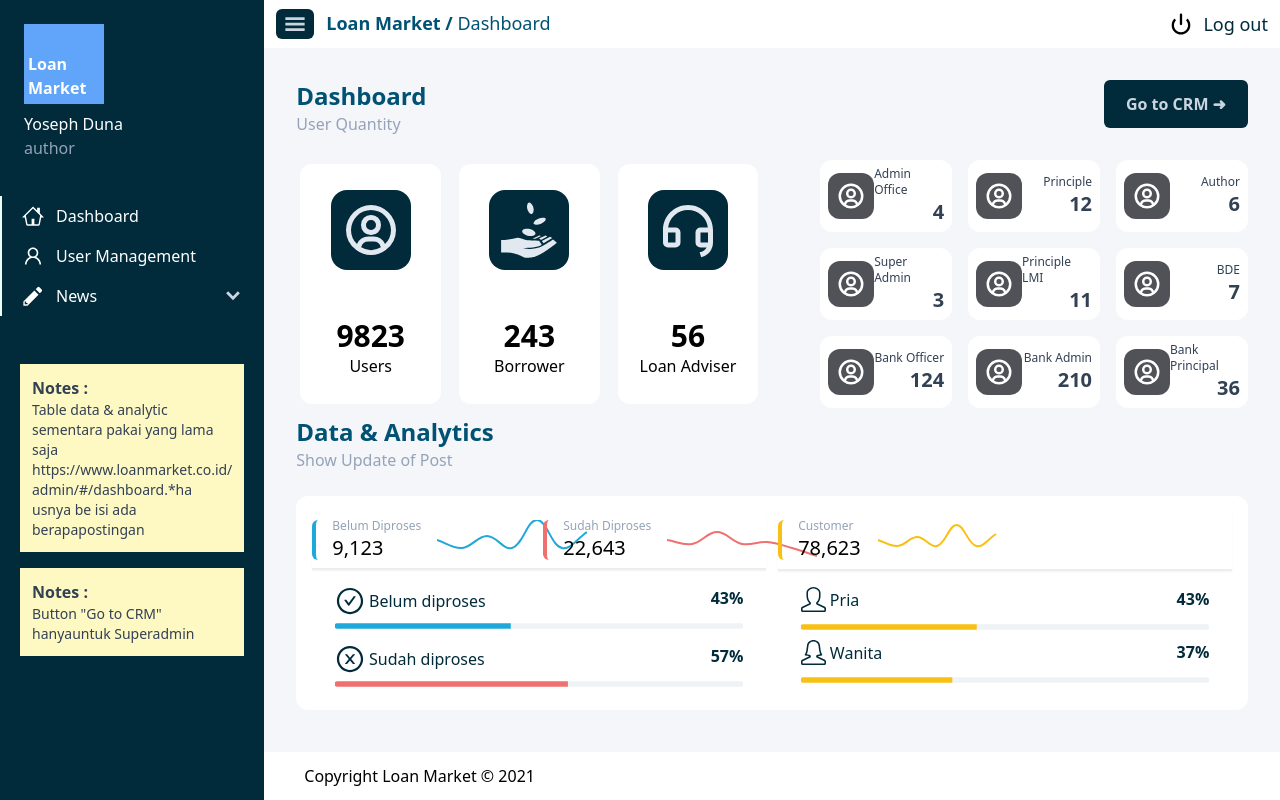
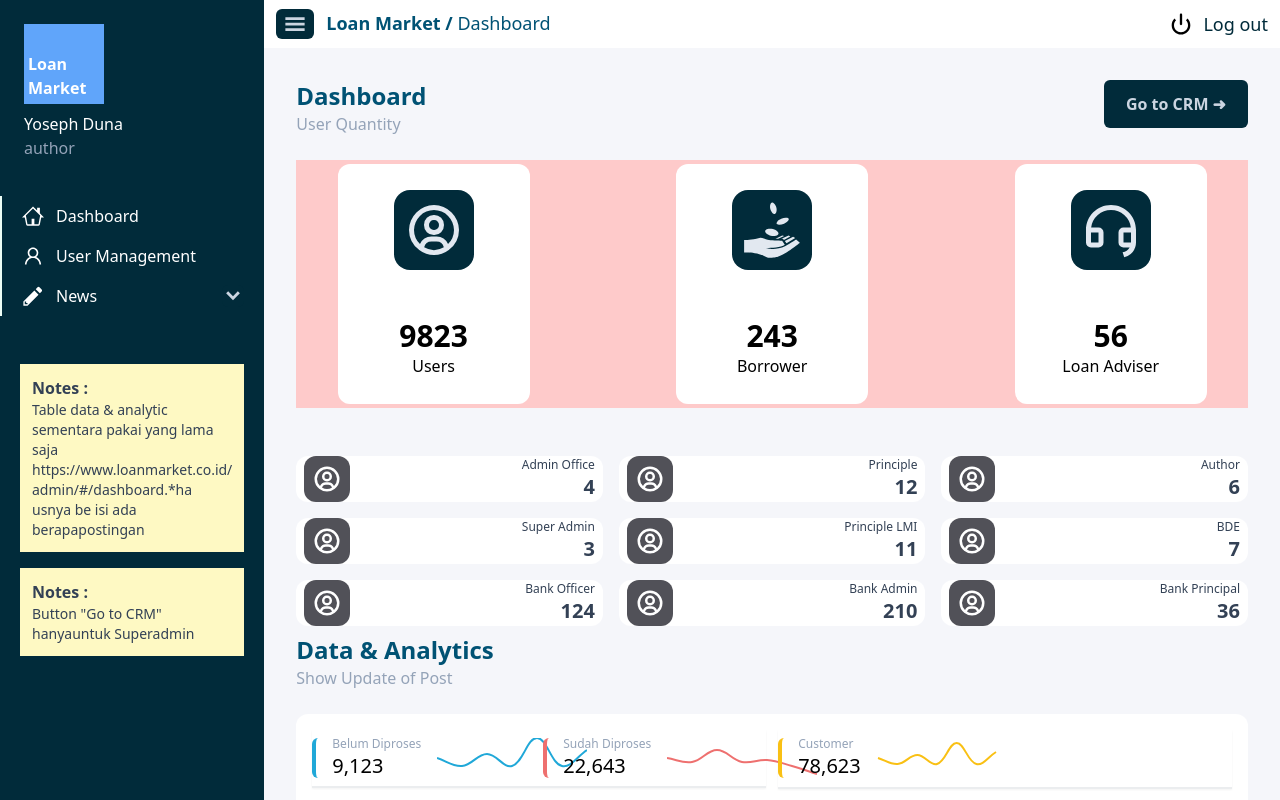
Before and after one commit to RendraAndriansyah/Loan-Market---assessment-, a React (Vite) app: page / in a window 1280 px wide. Shown: the top 800 px of the page. Built offline with nearby package versions, Linux system fonts and the light colour scheme.

Commit message:
add responsive left section 1

```diff
--- a/src/components/fragments/CardColumn.tsx
+++ b/src/components/fragments/CardColumn.tsx
@@ -7,7 +7,7 @@
 	return (
 		<div
 			id="card-column"
-			className="w-[11vw] h-[30vh] flex flex-col justify-center items-center gap-y-12 bg-white m-1  rounded-xl "
+			className="w-[15vw] 2xl:w-[10vw] h-[30vh] flex flex-col justify-center items-center gap-y-12 bg-white m-1  rounded-xl "
 		>
 			<div className="w-20 h-20 bg-color-secondary text-slate-200 rounded-2xl flex items-center justify-center">
 				{icon}
--- a/src/pages/HomePages.tsx
+++ b/src/pages/HomePages.tsx
@@ -82,8 +82,8 @@
 					</div>
 
 					{/* Cards */}
-					<div className="grid grid-cols-2 mt-6 gap-x-24 ">
-						<div className="grid grid-cols-3 gap-12">
+					<div className="grid 2xl:grid-cols-2 mt-6 gap-12 ">
+						<div className="grid grid-cols-3 gap-x-16 bg-red-200 justify-items-center">
 							<CardColumn icon={<BiUserCircle size={60} />} value={9823} title="Users" />
 							<CardColumn icon={<GiReceiveMoney size={60} />} value={243} title="Borrower" />
 							<CardColumn icon={<RiCustomerServiceLine size={60} />} value={56} title="Loan Adviser" />
```
